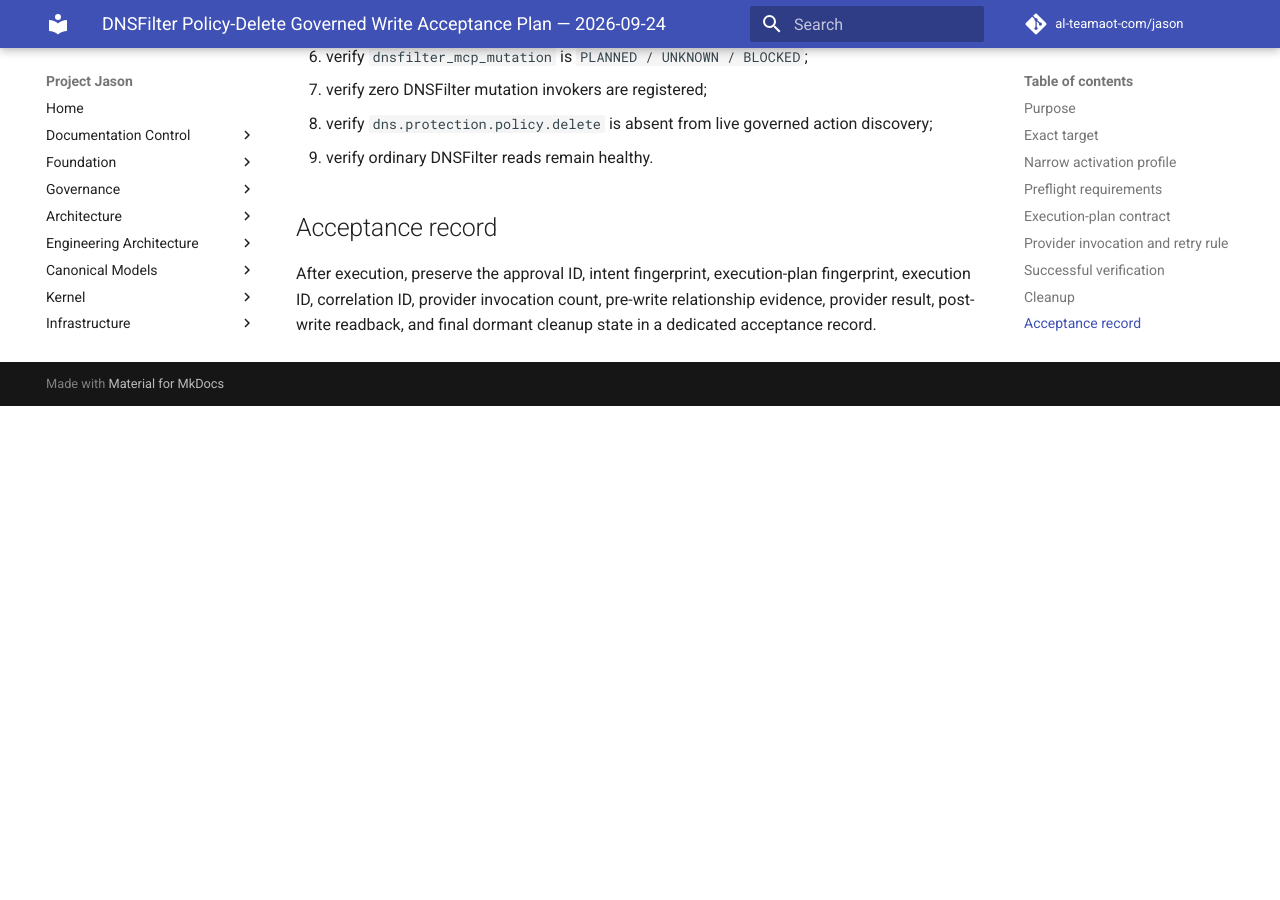
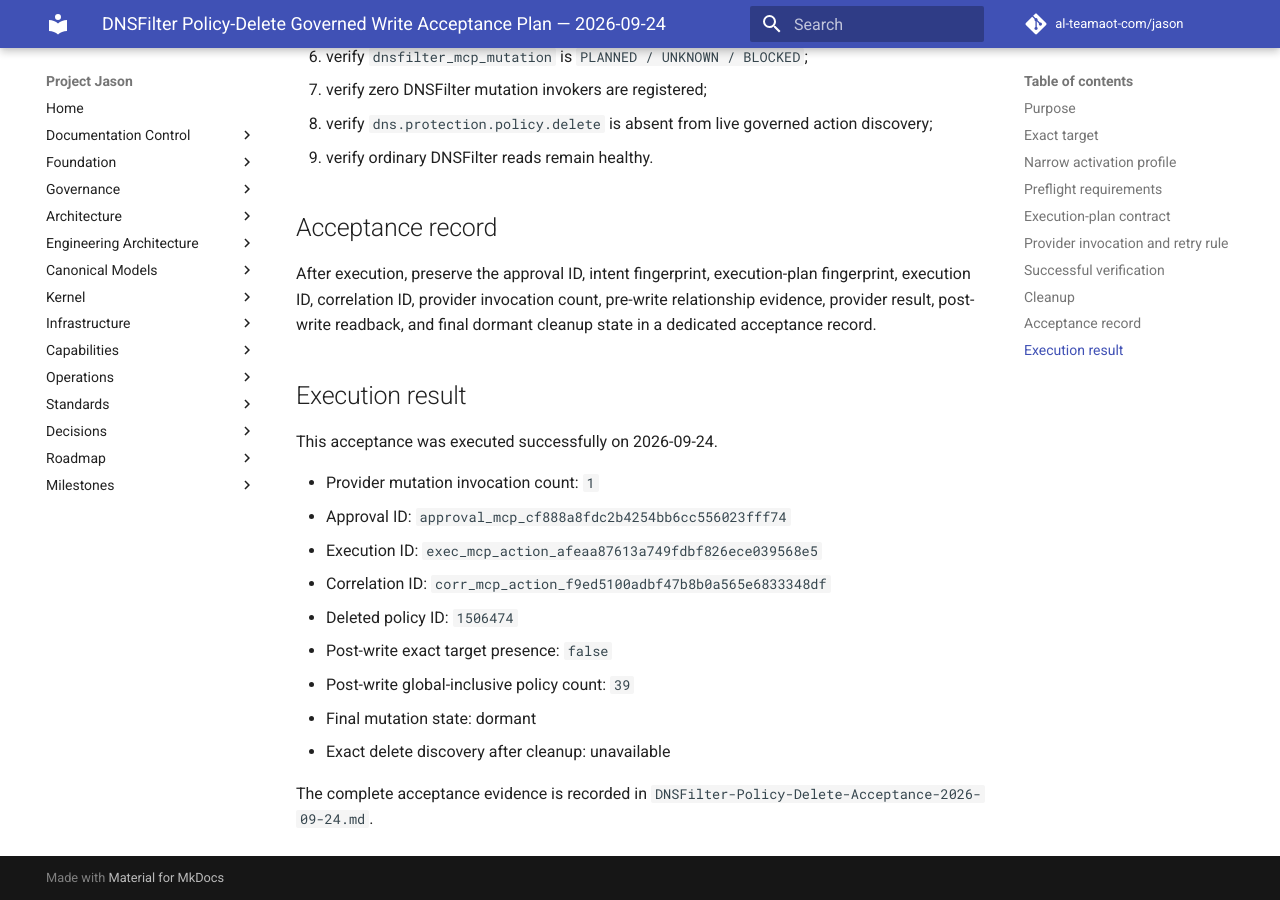
Before and after one commit to al-teamaot-com/jason, an MkDocs documentation site: the page built from docs/operations/DNSFilter-Policy-Delete-Acceptance-Plan-2026-09-24.md, in a window 1280 px wide and 900 px high, scrolled down 3353 px. Built offline with MkDocs 1.6.1 and Material for MkDocs 9.7.7, drawn with Linux system fonts in a browser that asks for light colours; comment, search, counter and statistics services are not loaded; before the commit the page ends 3759 px from its top, so only the background shows below that.

Commit message:
Record DNSFilter policy-delete acceptance result

```diff
--- a/docs/operations/DNSFilter-Policy-Delete-Acceptance-Plan-2026-09-24.md
+++ b/docs/operations/DNSFilter-Policy-Delete-Acceptance-Plan-2026-09-24.md
@@ -109,3 +109,19 @@
 ## Acceptance record
 
 After execution, preserve the approval ID, intent fingerprint, execution-plan fingerprint, execution ID, correlation ID, provider invocation count, pre-write relationship evidence, provider result, post-write readback, and final dormant cleanup state in a dedicated acceptance record.
+
+## Execution result
+
+This acceptance was executed successfully on 2026-09-24.
+
+- Provider mutation invocation count: `1`
+- Approval ID: `approval_mcp_cf888a8fdc2b4254bb6cc556023fff74`
+- Execution ID: `exec_mcp_action_afeaa87613a749fdbf826ece039568e5`
+- Correlation ID: `corr_mcp_action_f9ed5100adbf47b8b0a565e6833348df`
+- Deleted policy ID: `1506474`
+- Post-write exact target presence: `false`
+- Post-write global-inclusive policy count: `39`
+- Final mutation state: dormant
+- Exact delete discovery after cleanup: unavailable
+
+The complete acceptance evidence is recorded in `DNSFilter-Policy-Delete-Acceptance-2026-09-24.md`.
```
Also changed, not shown: docs/operations/DNSFilter-Policy-Delete-Acceptance-2026-09-24.md (added, +131 -0 lines).
